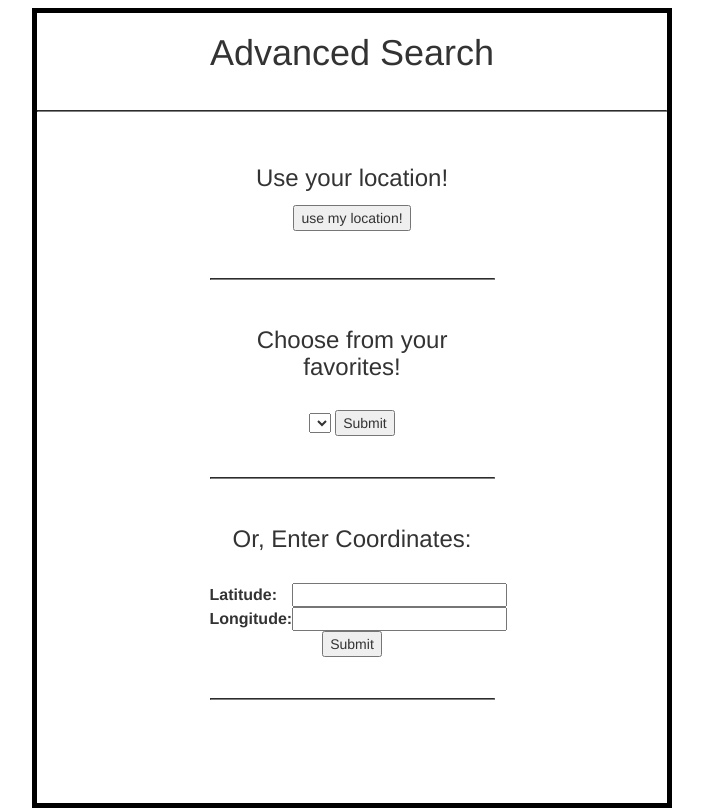
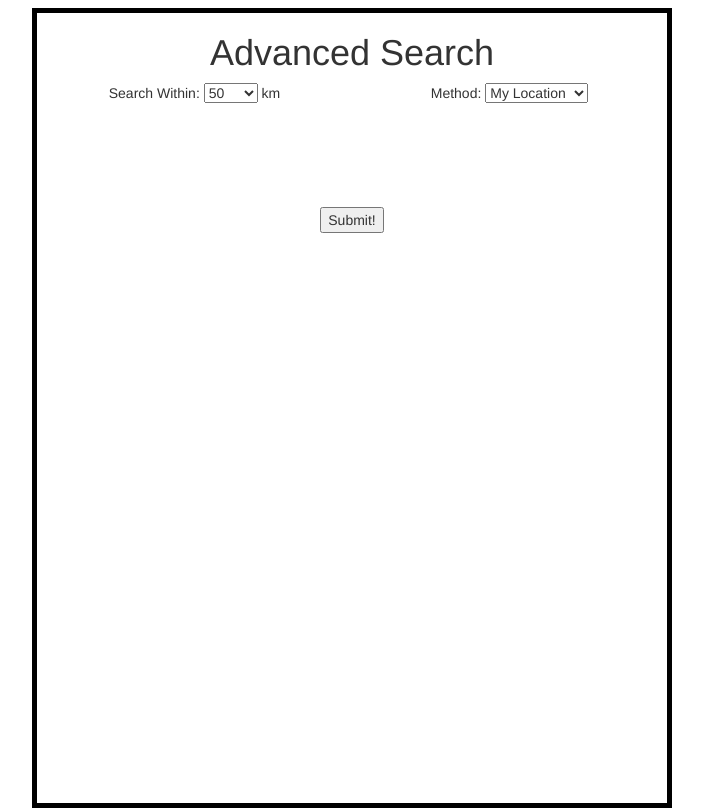
Before and after one commit to hleonhardy/fellowship-final-project, a Flask app: page /location in a window 1280 px wide. Shown: the part 52-860 px from the top of the page, without its empty margins (288-991 px from the left). Run offline with Flask 2, Linux system fonts and the light colour scheme; the visitor is signed in with stand-in values (Sample User, id 1); data comes from the database, SQL or seed files in the repository; lists and menus that the app fills with data are empty; some libraries are stand-ins or nearby versions.

Commit message:
@WIP working on new advanced search page with distance option

```diff
--- a/templates/base.html
+++ b/templates/base.html
@@ -65,8 +65,13 @@
 
 
 <div id="page-content">
-    {% for message in get_flashed_messages() %}
-        <br>{{ message }}
+   {% for category, message in get_flashed_messages(with_categories=true) %}
+      {% if category == 'error' %}
+        {% set category = 'danger' %}
+      {% endif %}
+      <div class="alert alert-{{ category }}" role="alert">
+        {{ message }}
+      </div>
     {% endfor %}
 
     {% block content %} INSERT CONTENT HERE {% endblock %}
--- a/templates/location.html
+++ b/templates/location.html
@@ -55,8 +55,77 @@
 
 <div class='container'>
 
-<h1> Advanced Search </h1>
-<div class='row'>
+  <h1> Advanced Search </h1>
+
+  <form action='/prediction' id='usrlocation'>
+
+    <div class='row'>
+
+
+
+      <div class='col-xs-6' id='distance'>
+        <p> Search Within:
+            <select name='distance-search'>
+              <option value='50' id='50' name='distance-filter'>50</option>
+              <option value='10' id='10' name='distance-filter'>10</option>
+              <option value='75' id='75' name='distance-filter'>75</option>
+              <option value='100' id='100' name='distance-filter'>100</option>
+              <option value='200' id='200' name='distance-filter'>200</option>
+              <option value='500' id='500' name='distance-filter'>500</option>
+              <option value='1000' id='1000' name='distance-filter'>1000</option>
+            </select>
+         km</p>
+      </div>
+
+      <div class='col-xs-6' id='search-options'>
+        <p> Method:
+        <select name='method-filter'>
+          <option value='my-location' id='my-location'>My Location</option>
+          {% if 'current_user' in session %}
+            <option value='my-favorites' id='my-favorites'>My Favorites</option>
+          {% endif %}
+          <option value='enter-coordinates' id='enter-coordinates'>Coordinates</option>
+          <option value='enter-address' id='enter-address'>Address</option>
+        </select>
+        </p>
+      </div>
+
+    </div>
+
+
+  <div id='my-loc-opt'>
+    <input id='usrlat' type='hidden' name='usrlat' value='this did not work'>
+    <input id='usrlng' type='hidden' name='usrlng' value='this did not work'>
+  </div>
+
+
+
+  <div id='my-fav-opt'>
+
+  </div>
+
+
+
+  <div id='coordinates-opt'>
+
+  </div>
+
+
+
+  <div id='address-opt'>
+
+  </div>
+
+
+
+    <br><br><br><br>
+
+  </form>
+  <button id='submit'>Submit!</button>
+
+</div>
+
+<!-- <div class='row'>
   <br>
 <hr>
   <div class="col-xs-6 col-xs-offset-3">
@@ -128,7 +197,7 @@
 
 </div>
 
-<!-- <div class='row'>
+<div class='row'>
   <div class="col-xs-6 col-xs-offset-2" id="LocationField">
 
     <form action='/prediction'>
@@ -144,10 +213,10 @@
 <br><br><br>
 <hr>
 <br>
-</div> -->
+</div>
 
 
-</div>
+</div> -->
 
 
 
```
Also changed, not shown: templates/homepage.html (+14 -0 lines), templates/prediction.html (+16 -10 lines).
